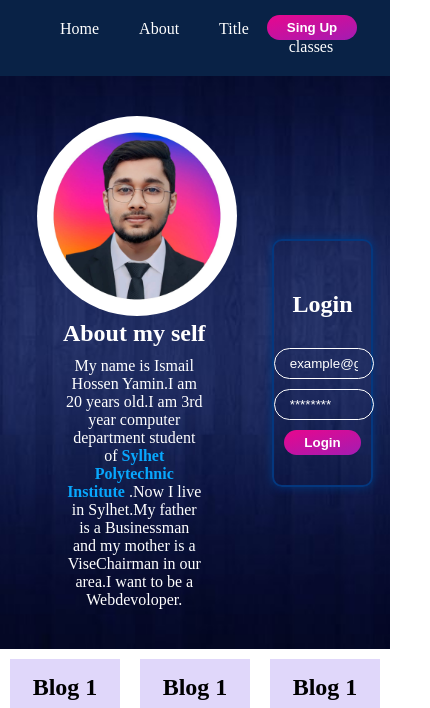
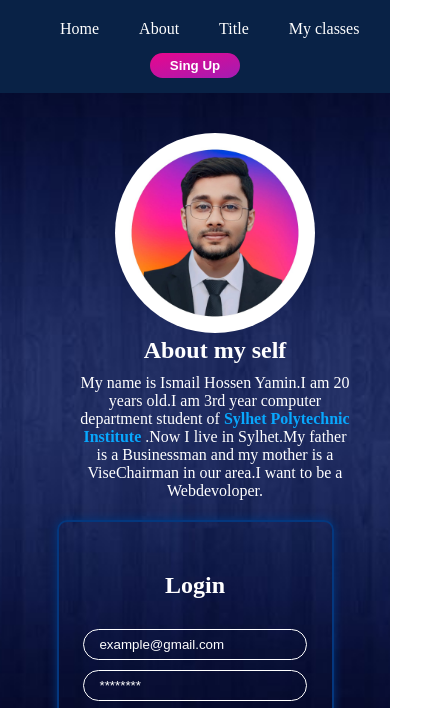
Before and after one commit to Ahmed00002/redesigned-template, a plain HTML site: page index.html in a window 390 px wide. Shown: the top 708 px of the page, 430 px wide, since content can reach past the window. Drawn offline with Linux system fonts and the light colour scheme.

Commit message:
I made it little bit responsible for all platform like dekstop and mobilephone

```diff
--- a/index.html
+++ b/index.html
@@ -5,6 +5,7 @@
     <meta name="viewport" content="width=device-width, initial-scale=1.0">
     <title>UI Design</title>
     <link rel="stylesheet" href="style.css">
+    <link rel="stylesheet" href="responsive.css">
 </head>
 <body>
     <!-- navigation menu start here -->
--- /dev/null
+++ b/responsive.css
@@ -0,0 +1,58 @@
+@media (max-width: 500px){
+    .about-sections{
+        display: block;
+    }
+    .about-contents{
+        display: block;
+    }
+    .about-contents{
+        width: 100%;
+    }
+    .login-form{
+        width: 70%;
+        margin: auto;
+    }
+    .blogs{
+        display: block;
+    }
+    nav{
+        display: block;
+    }
+    .menu{
+        width: 100%;
+        text-align: center;
+        margin-bottom: 10px;
+    }
+    .signup{
+        width: 100%;
+    }
+}
+@media (max-width: 540px){
+    .about-sections{
+        display: block;
+    }
+    .about-contents{
+        display: block;
+    }
+    .about-contents{
+        width: 100%;
+    }
+    .login-form{
+        width: 70%;
+        margin: auto;
+    }
+    .blogs{
+        display: block;
+    }
+    nav{
+        display: block;
+    }
+    .menu{
+        width: 100%;
+        text-align: center;
+        margin-bottom: 10px;
+    }
+    .signup{
+        width: 100%;
+    }
+}
```
